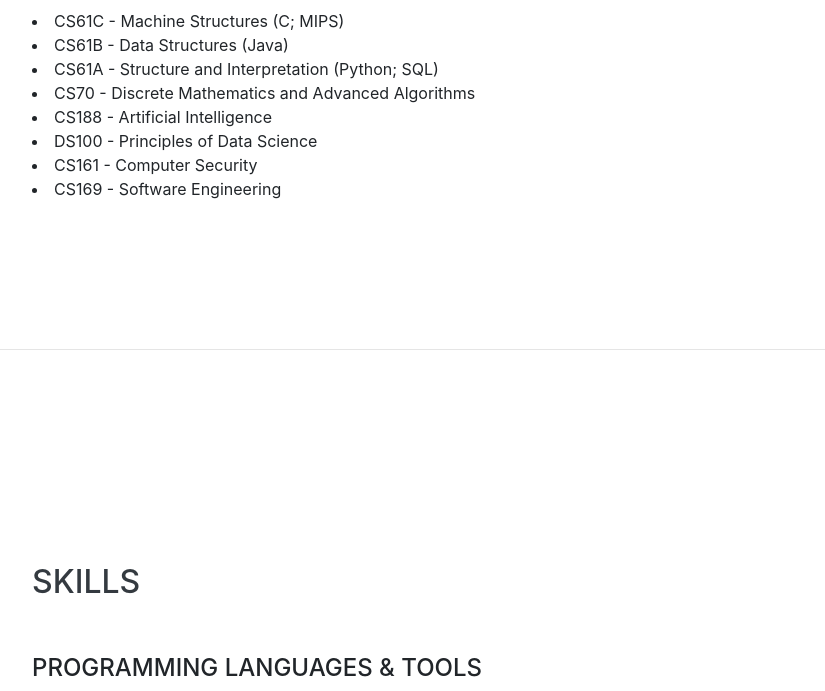
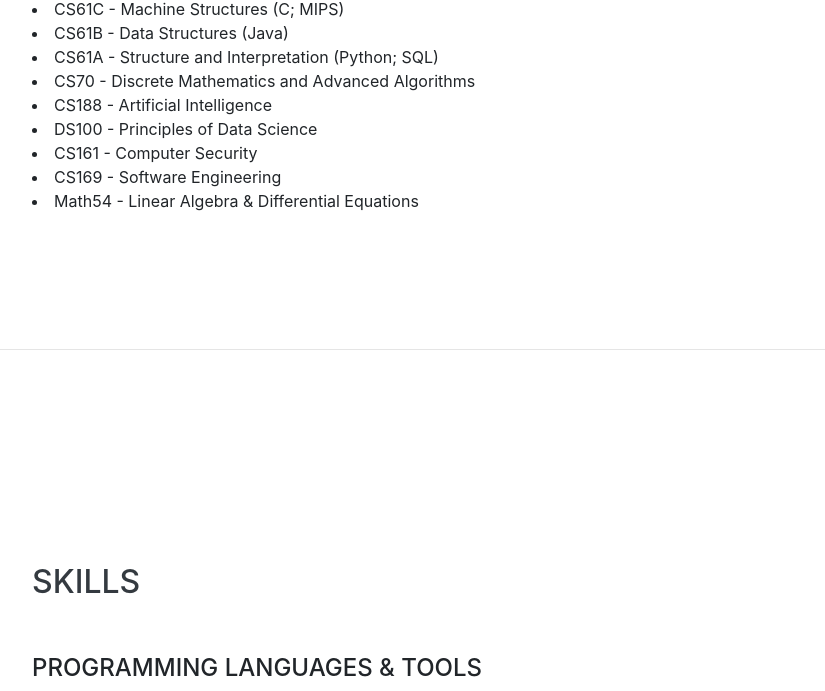
Before and after one commit to rileydcampbell/rileydcampbell.github.io, a website with bundled scripts: page index.html in a window 1280 px wide. Shown: the part 2559-3250 px from the top of the page, without its empty margins (288-1113 px from the left). Built offline with nearby package versions, Linux system fonts and the light colour scheme; a web font is replaced by a local one.

Commit message:
coursework

```diff
--- a/index.html
+++ b/index.html
@@ -187,6 +187,10 @@
         <i class="fa-li fa fa-check"></i>
         CS169 - Software Engineering</li>
     </ul>
+    <li>
+      <i class="fa-li fa fa-check"></i>
+      Math54 - Linear Algebra & Differential Equations</li>
+  </ul>
       </div>
 
         <!-- <div class="resume-item d-flex flex-column flex-md-row justify-content-between">
```
